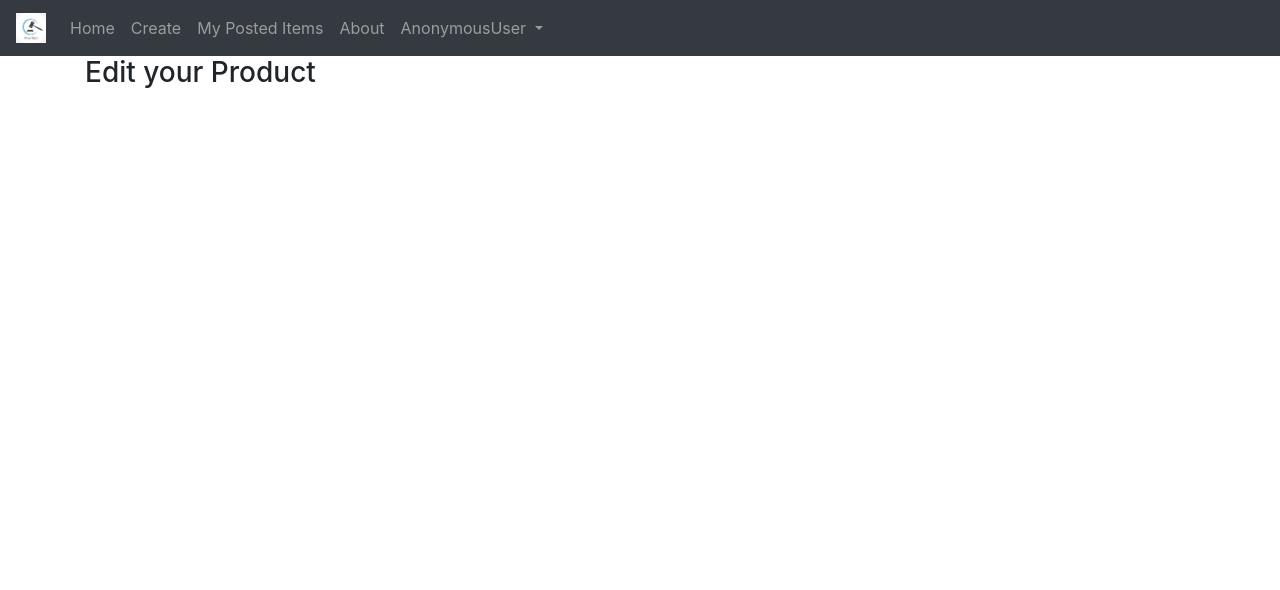
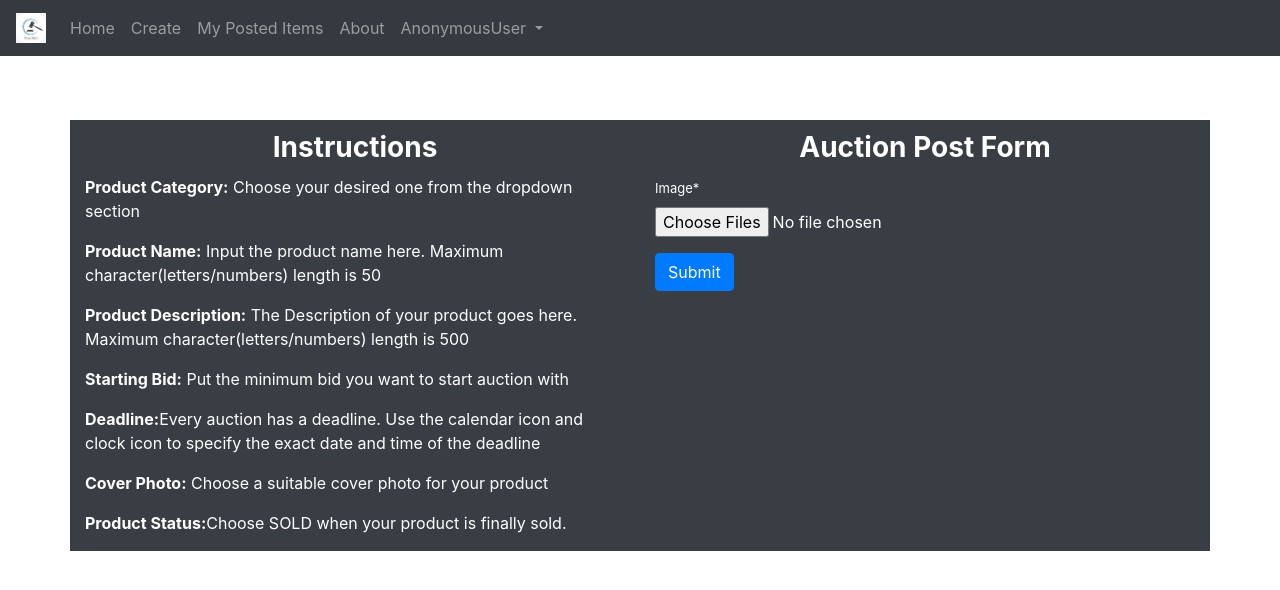
Before and after one commit to Sadman25/Auction-Site, a Django app: page /auction/editProduct/1/ in a window 1280 px wide. Shown: the top 590 px of the page. Run offline with Django 3.2, Linux system fonts and the light colour scheme; data comes from the database, SQL or seed files in the repository; some libraries are stand-ins or nearby versions.

Commit message:
#4 Step 23: Product Edit frontend fixed

```diff
--- a/AuctionSite/auction/templates/product_edit.html
+++ b/AuctionSite/auction/templates/product_edit.html
@@ -2,15 +2,39 @@
 {% load static %}
 {% load crispy_forms_tags %}
 {% block content %}
-
-<div class="container" id="product_edit">
-    <h3>Edit your Product</h3>
-    <form>
-              {% if product_details.owner == user %}
+<div class="container" id="createAuction">
+    <div class="row">
+        <div class="col-lg-6">
+            <h3><b>Instructions </b></h3>
+            <p><b>Product Category:</b> Choose your desired one from the dropdown section</p>
+            <p><b>Product Name:</b> Input the product name here. Maximum character(letters/numbers) length is 50</p>
+            <p><b>Product Description:</b> The Description of your product goes here. Maximum character(letters/numbers)
+                length is 500</p>
+            <p><b>Starting Bid:</b> Put the minimum bid you want to start auction with</p>
+            <p><b>Deadline:</b>Every auction has a deadline. Use the calendar icon and clock icon to specify the exact
+                date and time of the deadline</p>
+            <p><b>Cover Photo:</b> Choose a suitable cover photo for your product</p>
+            <p><b>Product Status:</b>Choose SOLD when your product is finally sold.</p>
+        </div>
+        <div class="col-lg-6">
+            <h3><b>Auction Post Form</b></h3>
+            <form method='POST' action="{% url 'createAuction' %}" enctype="multipart/form-data">
+                {% csrf_token %}
+                {% if product_details.owner == user %}
                 {{ editProduct.media}}
                 {{ editProduct.as_p}}
-              {% endif %}
+                {% endif %}
+                <div id="div_id_image" class="form-group"> <label for="id_image" class=" requiredField">
+                        Image<span class="asteriskField">*</span> </label>
+                    <div class=""> <input type="file" name="image" accept="image/*"
+                            class="clearablefileinput form-control-file" required="" multiple id="id_image"> </div>
+                </div>
+                <button type="submit" class="btn btn-primary" style="position: center;">Submit</button>
             </form>
+        </div>
+    </div>
+
 </div>
 
+
 {% endblock %}
```
